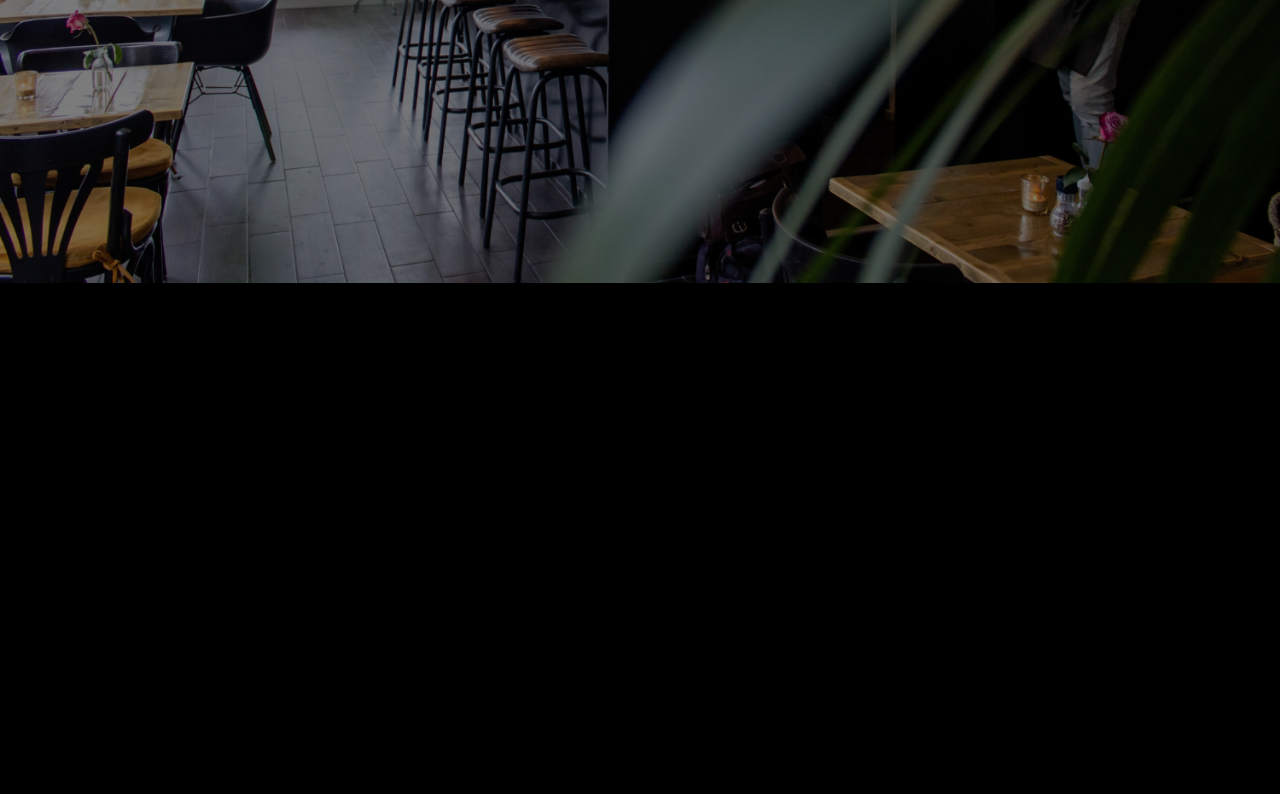
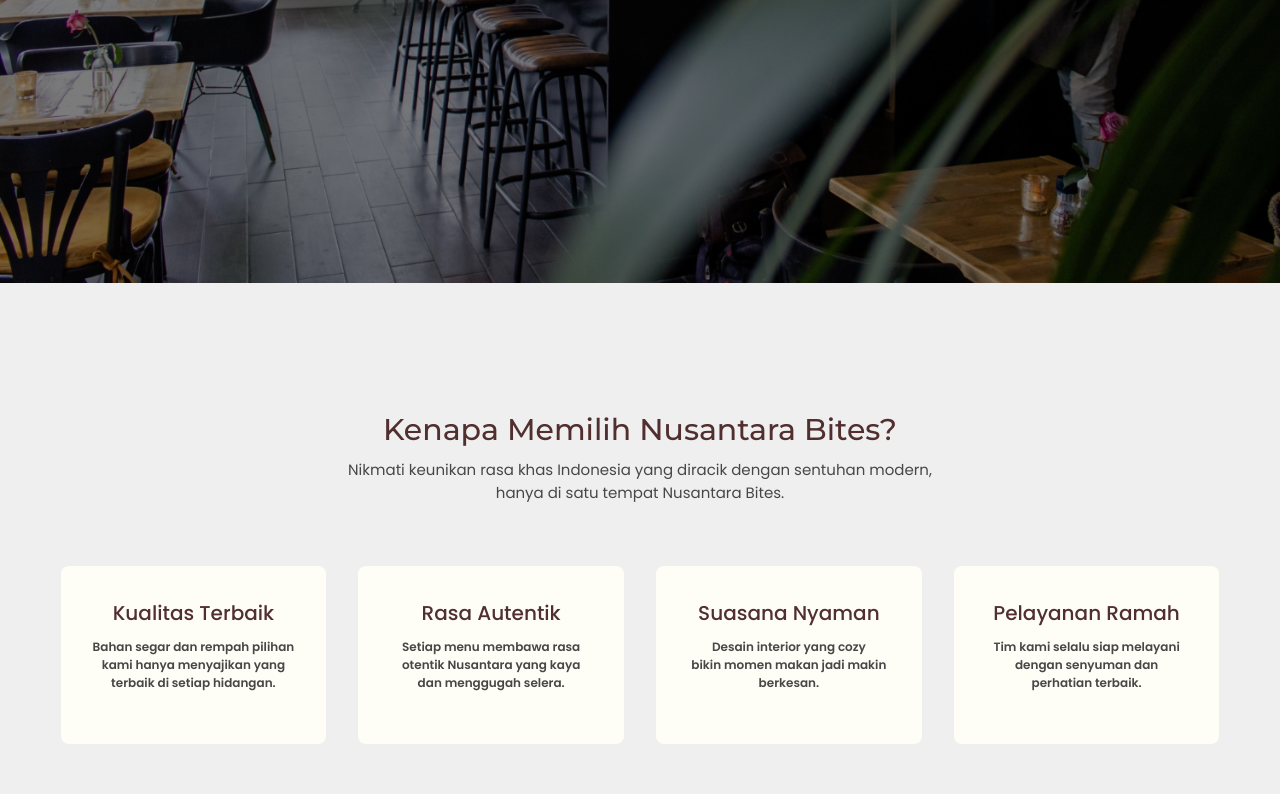
Before and after one commit to baskororinakit/Nusantara-Bites, a plain HTML site: page index.html in a window 1280 px wide. Shown: the part 593-1387 px from the top of the page. Before the commit the page ends 876 px from the top, so only its background shows below. Drawn offline with nearby package versions, Linux system fonts and the light colour scheme.

Commit message:
Adding Card section

```diff
--- a/index.html
+++ b/index.html
@@ -5,12 +5,9 @@
     <meta name="viewport" content="width=device-width, initial-scale=1.0" />
     <title>Nusantara Bites</title>
     <!-- FONT -->
-    <link rel="preconnect" href="https://fonts.googleapis.com" />
-    <link rel="preconnect" href="https://fonts.gstatic.com" crossorigin />
-    <link
-      href="https://fonts.googleapis.com/css2?family=Inter:ital,opsz,wght@0,14..32,100..900;1,14..32,100..900&family=Montserrat:ital,wght@0,100..900;1,100..900&family=Open+Sans:ital,wght@0,300..800;1,300..800&family=Poppins:ital,wght@0,100;0,200;0,300;0,400;0,500;0,600;0,700;0,800;0,900;1,100;1,200;1,300;1,400;1,500;1,600;1,700;1,800;1,900&display=swap"
-      rel="stylesheet"
-    />
+    <link rel="preconnect" href="https://fonts.googleapis.com">
+    <link rel="preconnect" href="https://fonts.gstatic.com" crossorigin>
+    <link href="https://fonts.googleapis.com/css2?family=Inter:ital,opsz,wght@0,14..32,100..900;1,14..32,100..900&family=Montserrat:ital,wght@0,100..900;1,100..900&family=Noto+Serif:ital,wght@0,100..900;1,100..900&family=Open+Sans:ital,wght@0,300..800;1,300..800&family=Poppins:ital,wght@0,100;0,200;0,300;0,400;0,500;0,600;0,700;0,800;0,900;1,100;1,200;1,300;1,400;1,500;1,600;1,700;1,800;1,900&display=swap" rel="stylesheet">
     <!-- Icons -->
     <link
       rel="stylesheet"
@@ -61,7 +58,8 @@
           <div class="hero-content">
             <h1>Nusantara Bites</h1>
             <p>
-                  Nikmati kelezatan cita rasa Nusantara dalam setiap gigitan. Dari<br>
+              Nikmati kelezatan cita rasa Nusantara dalam setiap gigitan.
+              Dari<br />
               rempah-rempah yang kaya hingga sajian autentik khas Indonesia
             </p>
             <div class="button">
@@ -78,6 +76,51 @@
         </div>
       </div>
     </section>
+    <section class="card-section">
+      <h2>Kenapa Memilih Nusantara Bites?</h2>
+      <p>
+        Nikmati keunikan rasa khas Indonesia yang diracik dengan sentuhan
+        modern,<br />
+        hanya di satu tempat Nusantara Bites.
+      </p>
+      <div class="card-content">
+        <div class="card">
+          <i></i>
+          <h3>Kualitas Terbaik</h3>
+          <p>
+            Bahan segar dan rempah pilihan<br />
+            kami hanya menyajikan yang<br />
+            terbaik di setiap hidangan.
+          </p>
+        </div>
+          <div class="card">
+            <i></i>
+            <h3>Rasa Autentik</h3>
+            <p>
+              Setiap menu membawa rasa<br />
+              otentik Nusantara yang kaya<br />
+              dan menggugah selera.
+            </p>
+          </div>
+          <div class="card">
+            <i></i>
+            <h3>Suasana Nyaman</h3>
+            <p>
+              Desain interior yang cozy<br />
+              bikin momen makan jadi makin<br />
+              berkesan.
+            </p>
+          </div>
+          <div class="card">
+            <i></i>
+            <h3>Pelayanan Ramah</h3>
+            <p>
+              Tim kami selalu siap melayani<br> dengan senyuman dan<br> perhatian
+              terbaik.
+            </p>
+          </div>
+        </div>
+      </section>
     <script src="js/main.js"></script>
   </body>
 </html>
--- a/styles/style.css
+++ b/styles/style.css
@@ -220,3 +220,64 @@
 .button > .reserv:hover {
     transform: translateY(1px);
 }
+
+/* Section Card */
+.card-section {
+    padding: 50px 0;
+    background-color: #EFEFEF;
+    display: flex;
+    flex-direction: column;
+    align-items: center;
+    justify-content: center;
+    text-align: center;
+    padding-top: 8rem;
+}
+
+.card-section > h2 {
+    font-family: 'Montserrat', sans-serif, Arial, Helvetica, sans-serif;
+    font-weight: 500;
+    font-size: 30px;
+    color: #512F2F;
+    margin-bottom: 10px;
+}
+
+.card-section > p {
+    font-family: 'Poppins', sans-serif, Arial, Helvetica, sans-serif;
+    font-size: 15px;
+    font-weight: 400;
+    color: #474747;
+    margin-bottom: 30px;
+}
+
+.card-content {
+    padding-top: 2rem;
+    /* padding-bottom: 2rem; */
+    display: grid;
+    grid-template-columns: repeat(auto-fit, minmax(250px, 1fr));
+    gap: 2rem;
+    max-width: 1200px;
+    /* margin: 0 auto; */
+    border-radius: 10px;
+}
+
+.card {
+    background-color: #FEFEF6;
+    border-radius: 8px;
+    padding: 2rem;
+}
+
+.card > h3 {
+    font-family: 'Poppins', sans-serif, Arial, Helvetica, sans-serif;
+    font-weight: 500;
+    font-size: 20px;
+    color: #512F2F;
+    margin-bottom: 10px;
+}
+
+.card > p {
+    font-family: 'Poppins', sans-serif, Arial, Helvetica, sans-serif;
+    font-size: 12px;
+    font-weight: 600;
+    color: #474747;
+    margin-bottom: 20px;
+}
```
Lines whose indentation alone changed are shown as unchanged.
